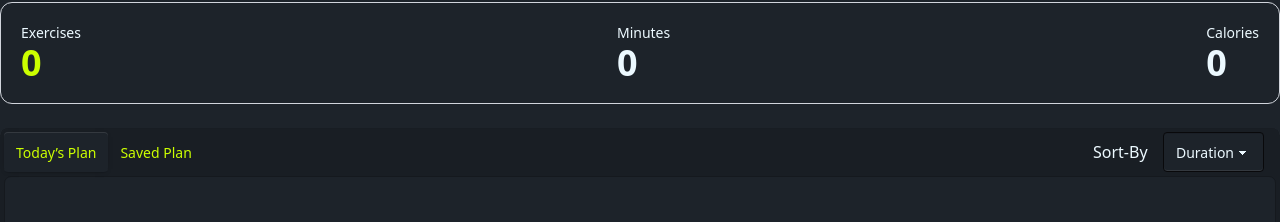
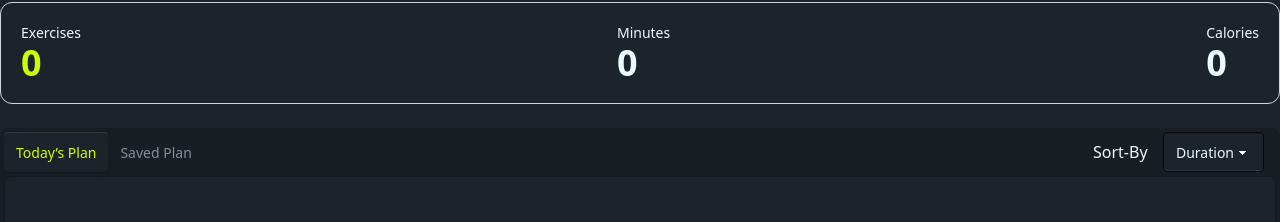
Before and after one commit to RabbiBD-Code/workout-library, a Next.js app: page /my-plan in a window 1280 px wide. Shown: the part 163-385 px from the top of the page. Built offline with nearby package versions, Linux system fonts and the light colour scheme.

Commit message:
added active tab text color when is active

```diff
--- a/src/app/my-plan/page.tsx
+++ b/src/app/my-plan/page.tsx
@@ -100,7 +100,7 @@ const MyPlanPage = () => {
         <input
           type="radio"
           name="my_tabs_6"
-          className={`tab ${activeTab === "plan"? "text-[#CCFF00]":''}`}
+          className={`tab ${activeTab === "saved"? "text-[#CCFF00]":''}`}
           aria-label="Saved Plan"
           checked={activeTab === "saved"}
           onChange={() => setActiveTab("saved")}
```
